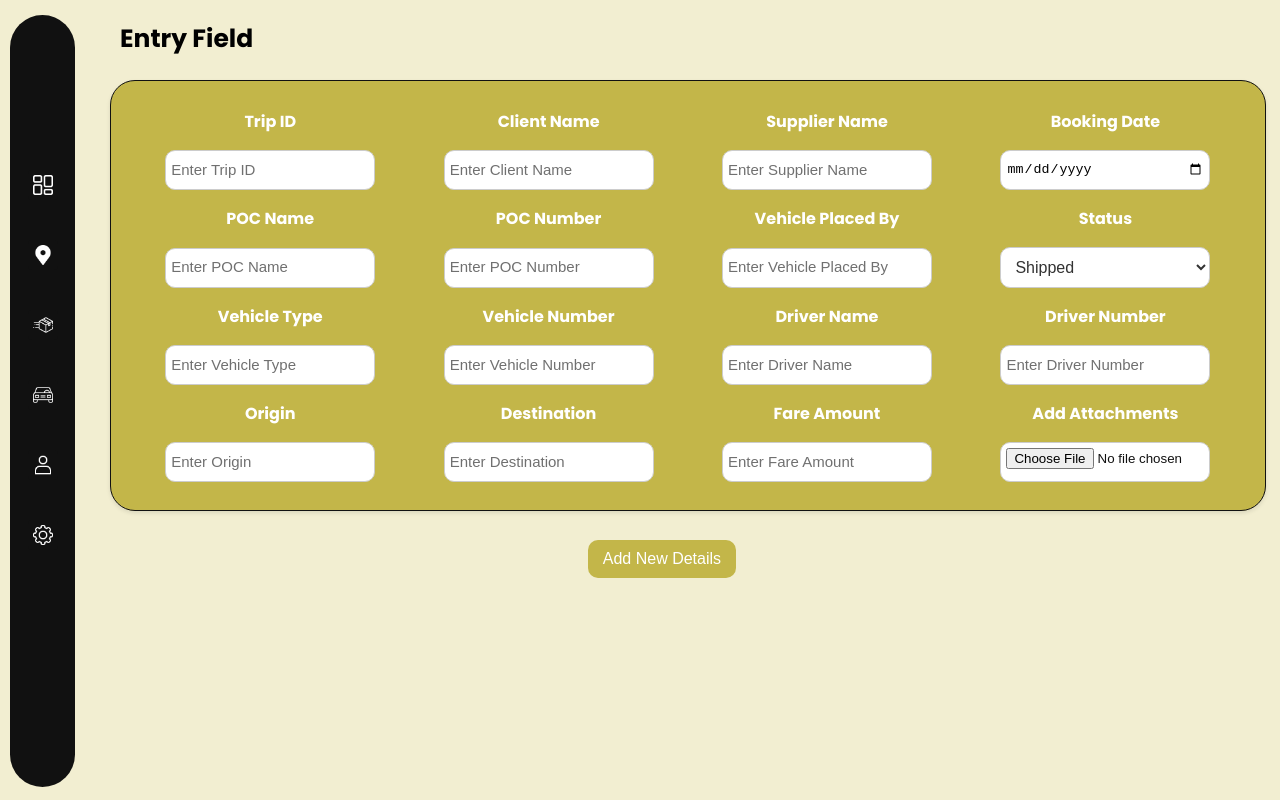
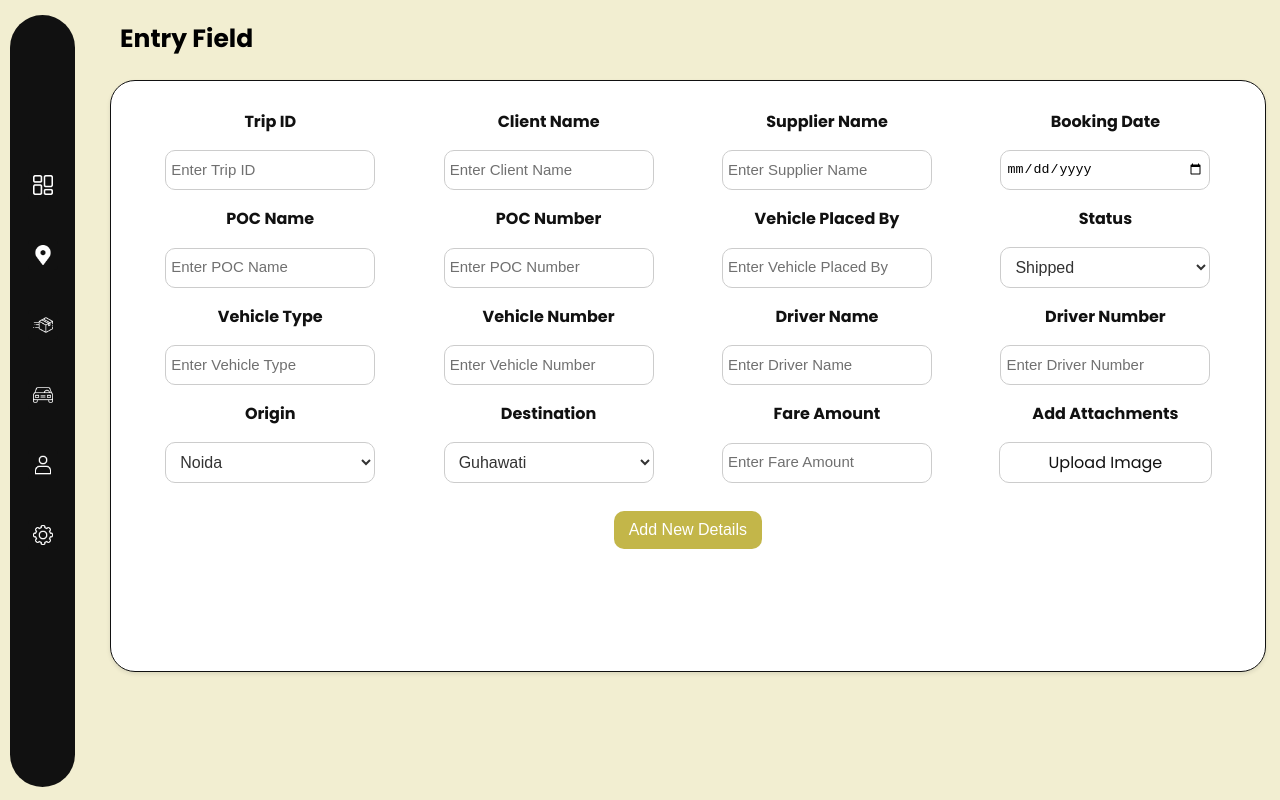
Before and after one commit to priyanshug01/Delivery-Tracking, a React (Create React App) app: page /location in a window 1280 px wide. Shown: the top 800 px of the page. Built offline with nearby package versions, Linux system fonts and the light colour scheme.

Commit message:
Entry Field Changes

```diff
--- a/src/pages/account.js
+++ b/src/pages/account.js
@@ -12,6 +12,11 @@ const Account = () => {
   const handleSigninClick = () => {
     setActiveForm('signin');
   };
+
+  const handleView = () => {
+    window.open(`./dashboard`, '_blank');
+
+};
 
   return (
     <>
@@ -35,7 +40,7 @@ const Account = () => {
                 <h3>Sign In</h3>
                 <input type="text" placeholder="Username" required />
                 <input type="password" placeholder="Password" required />
-                <input type="submit" value="Login" />
+                <input type="submit" value="Login" onClick={() => handleView()} />
                 <a href="#" className="forget">Forgot Password?</a>
               </form>
             </div>
--- a/src/pages/location.js
+++ b/src/pages/location.js
@@ -9,6 +9,24 @@ const Location = () => {
     const colHeadings2 = ["POC Name", "POC Number", "Vehicle Placed By", "Status"];
     const colHeadings3 = ["Vehicle Type", "Vehicle Number", "Driver Name", "Driver Number"];
     const colHeadings4 = ["Origin", "Destination", "Fare Amount", "Add Attachments"];
+
+    const status = [
+        { value: "Shipped", label: "Shipped" },
+        { value: "Delivered", label: "Delivered" },
+        { value: "Cancelled", label: "Cancelled" },
+        { value: "Pending", label: "Pending" },
+    ];
+    const origin = [
+        { value: "Noida", label: "Noida" },
+        { value: "Mundka", label: "Mundka" },
+        { value: "Sonipat", label: "Sonipat" },
+        { value: "Alwar", label: "Alwar" },
+    ];
+    const destination = [
+        { value: "Guhawati", label: "Guhawati" },
+        { value: "Kolkata", label: "Kolkata" },
+        { value: "Tirupati", label: "Tirupati" },
+    ];
 
     const [selectedOptions, setSelectedOptions] = useState([]);
     const [selectedFile, setSelectedFile] = useState(null);
@@ -75,10 +93,9 @@ const Location = () => {
                                     <td key={colIndex}>
                                         {colIndex === 3 ? (
                                             <select className="entry-dropdown" value={selectedOptions} onChange={handleDropdownChange}>
-                                                <option value="Shipped">Shipped</option>
-                                                <option value="Delivered">Delivered</option>
-                                                <option value="Cancelled">Cancelled</option>
-                                                <option value="Pending">Pending</option>
+                                                {status.map(option => (
+                                                    <option key={option.value} value={option.value}>{option.label}</option>
+                                                ))}
                                             </select>
                                         ) : (
                                             <input type="text" placeholder={`Enter ${colHeadings2[colIndex]}`} />
@@ -118,17 +135,31 @@ const Location = () => {
                             <tr>
                                 {Array.from({ length: 4 }).map((_, colIndex) => (
                                     <td key={colIndex}>
-                                        {colIndex === 3 ? (
+                                        {colIndex === 0 ? (
+                                            <select className="entry-dropdown" value={selectedOptions} onChange={handleDropdownChange}>
+                                                {origin.map(option => (
+                                                    <option key={option.value} value={option.value}>{option.label}</option>
+                                                ))}
+                                            </select>
+                                        ) : colIndex === 1 ? (
+                                            <select className="entry-dropdown" value={selectedOptions} onChange={handleDropdownChange}>
+                                                {destination.map(option => (
+                                                    <option key={option.value} value={option.value}>{option.label}</option>
+                                                ))}
+                                            </select>
+                                        ) : colIndex === 3 ? (
                                             <div className="upload-container">
                                                 <input
-                                                    className='custom-file-input'
                                                     type="file"
-                                                    accept=".pdf,.doc,.docx,.jpg,.png"
+                                                    accept="image/*"
                                                     onChange={handleFileChange}
+                                                    id="upload"
+                                                    hidden
                                                 />
+                                                <label for="upload" className='custom-file-input'>Upload Image</label>
                                                 {selectedFile && (
                                                     <div className="selected-file">
-                                                        Selected File: {selectedFile.name}
+                                                        File Selected: {selectedFile.name}
                                                     </div>
                                                 )}
                                             </div>
--- a/src/styles/location.css
+++ b/src/styles/location.css
@@ -8,10 +8,10 @@
 
 .toggle-button {
     position: absolute;
-    background: #c3b649;
+    background: #ffffff;
     border-radius: 10px;
     color: #ffffff;
-    margin: 10px 0 0 1130px ;
+    margin: 10px 0 0 1130px;
     cursor: pointer;
     align-items: center;
 }
@@ -29,9 +29,10 @@
     border: 1px solid #111111;
     border-radius: 25px;
     box-shadow: 0 2px 4px rgba(0, 0, 0, 0.1);
-    color: #fff;
-    background: #c3b649;
+    color: #111111;
+    background: #ffffff;
     overflow: hidden;
+    height: 550px;
 }
 
 .entry-table {
@@ -59,6 +60,7 @@
     box-sizing: border-box;
     border: 1px solid #ccc;
     border-radius: 10px;
+    background: #ffffff;
 }
 
 .entry-table input::placeholder {
@@ -72,7 +74,7 @@
     padding: 10px;
     border: 1px solid #ccc;
     border-radius: 10px;
-    background-color: white;
+    background-color: #ffffff;
     font-size: 16px;
     color: #333;
 }
@@ -87,33 +89,30 @@
 }
 
 .custom-file-input {
-    background-color: #ffffff;
-    color: #111111;
-    border: none;
-    padding: 8px 12px;
-    border-radius: 4px;
+    display: inline-block;
+    padding: 7px;
+    border-radius: 10px;
     cursor: pointer;
-    outline: none;
+    border: 1px solid #ccc;
+    width: 75%;
 }
 
 .custom-file-input:hover {
-    background-color: #f2eed1;
+    background: #f2eed1;
 }
 
 .selected-file {
     margin-top: 10px;
     color: #333;
-    display: none;
 }
 
 .entry-button {
     background-color: #c3b649;
     color: #ffffff;
-    position: absolute;
     border: none;
     border-radius: 10px;
     padding: 10px 15px;
     font-size: 16px;
     cursor: pointer;
-    margin: 50px 0 0 -100px;
+    margin: 20px 0 0 0px;
 }
```
